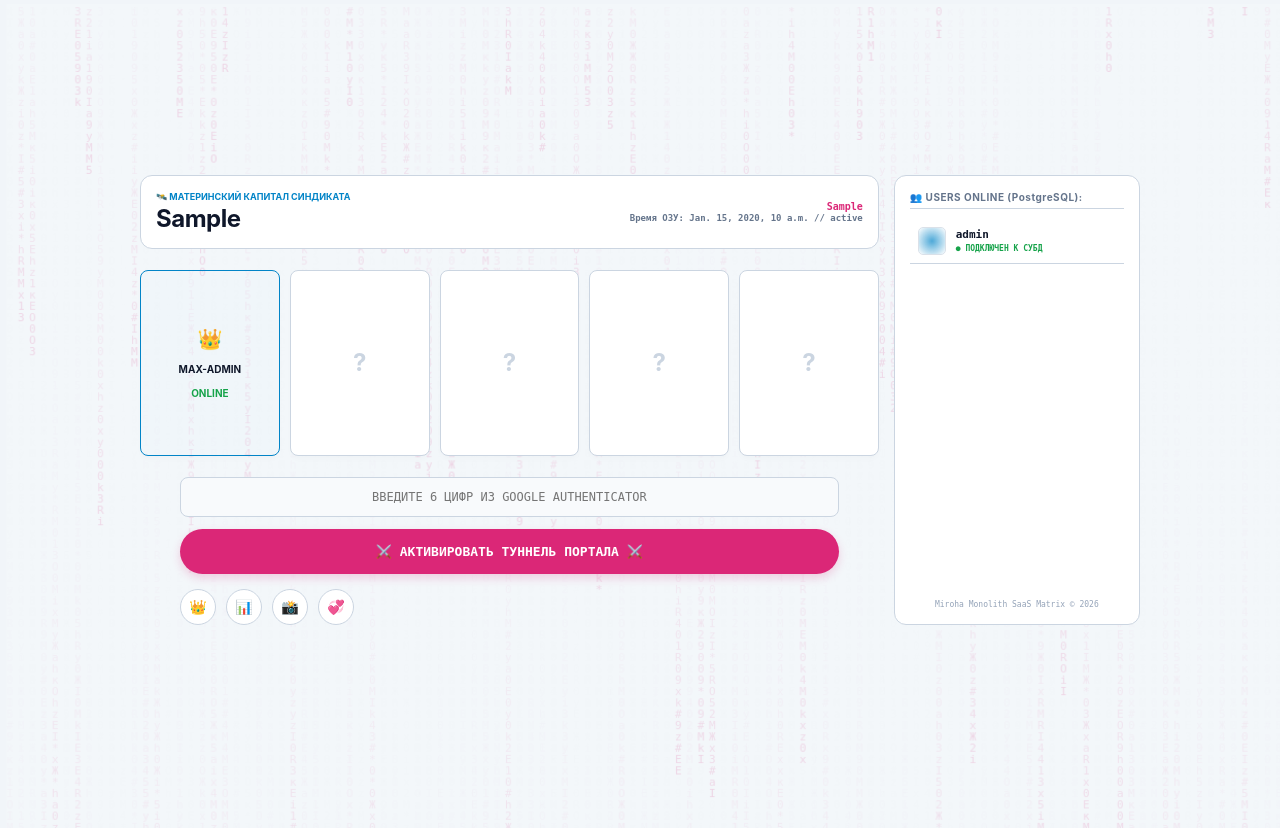
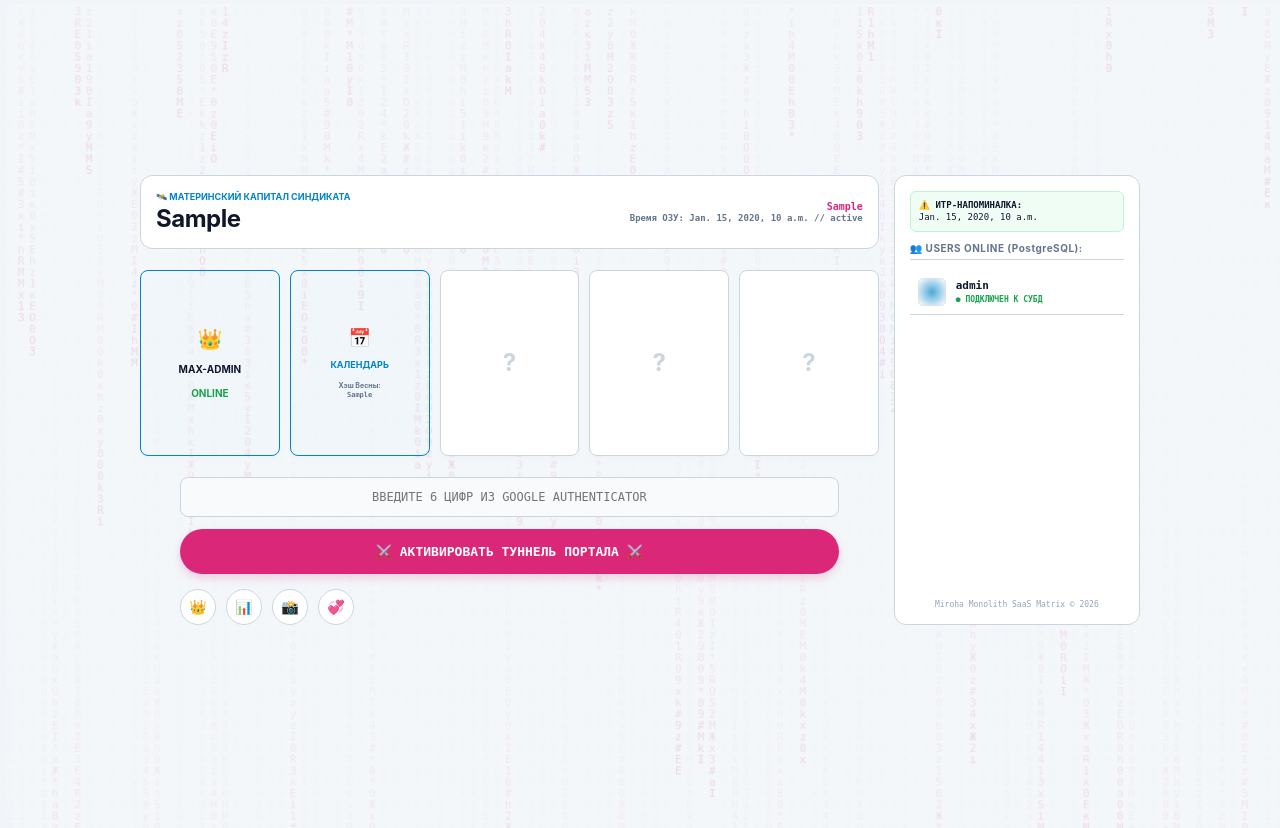
Before and after one commit to Maxim71/familymiro-core, a Django app: template templates/storage_control/miro_monolith.html in a window 1280 px wide; the page is wider, and only the part inside the window is pictured. Run offline with Django 5.2, Linux system fonts and the light colour scheme; the template is opened without the code that fills it: most values are stand-ins (such as "Sample title", 1, 10 or a date in 2020); parts of the project's set-up code (start-up, migrations or seed data) failed here and were passed over.

Commit message:
Miroha Monolith Heritage 68.0 - Внедрен зашифрованный бинарный календарь весенних дат и напоминалок дней рождения коллег

```diff
--- a/storage_control/templates/storage_control/miro_monolith.html
+++ b/storage_control/templates/storage_control/miro_monolith.html
@@ -4,11 +4,10 @@
 <head>
     <meta charset="UTF-8">
     <meta name="viewport" content="width=device-width, initial-scale=1.0">
-    <title>Miroha Monolith // Heritage AI Weather</title>
+    <title>Miroha Monolith // Binary Calendar Core</title>
     <link rel="stylesheet" href="{% static 'storage_control/css/legion_material3.css' %}?v=65_final">
 </head>
 <body data-season="{{ current_season }}">
-<!-- 🌌 ХОЛСТ СЕЗОННОЙ ИИ-ПОГОДЫ РОБОТА-ЕЖИКА -->
 <canvas id="cyber_rain_canvas"></canvas>
 
 <div class="lobby-frame">
@@ -24,11 +23,18 @@
             </div>
         </div>
 
+        <!-- 🃏 ПЯТЬ ЦЕНТРАЛЬНЫХ СЛОТОВ ПРАВ И ПЕРЕМЕЩЕНИЙ КЛИЕНТОВ -->
         <div class="slots-grid">
             <div class="slot-card active" style="font-size:10px; text-align:center; padding:5px;">
                 <span style="font-size:20px;">👑</span><br><b style="color:var(--lobby-text);">MAX-ADMIN</b><br><span style="color:var(--lobby-green);">ONLINE</span>
             </div>
-            <div class="slot-card">?</div>
+
+            <!-- ⚡ АКТИВИРОВАН ВТОРОЙ СЛОТ: ЖИВОЙ БИНАРНЫЙ КАЛЕНДАРЬ МАКСИМА -->
+            <div class="slot-card active" style="font-size:9px; text-align:center; padding:4px; border-color:var(--google-green);">
+                <span style="font-size:18px;">📅</span><br><b style="color:var(--google-green);">КАЛЕНДАРЬ</b><br>
+                <span style="color:#64748b; font-size:7px;">Хэш Весны:<br><code>{{ spring_hex_view }}</code></span>
+            </div>
+
             <div class="slot-card">?</div>
             <div class="slot-card">?</div>
             <div class="slot-card">?</div>
@@ -46,7 +52,13 @@
         </div>
     </div>
 
+    <!-- 👥 ПРАВАЯ ВЕРТИКАЛЬНАЯ ПАНЕЛЬ: USERS И ЖИВАЯ НАПОМИНАЛКА ЕЖИКА -->
     <div class="right-sidebar">
+        <!-- ВСПЛЫВАЮЩИЙ ИИ-ЛОГ НАПОМИНАЛОК ИЗ БИНАРНОГО КАНАЛА -->
+        <div style="background:#f0fdf4; border:1px solid #bbf7d0; padding:8px; border-radius:6px; font-size:9px; color:var(--google-green); font-family:monospace; margin-bottom:10px; line-height:1.3;">
+            ⚠️ <b>ИТР-НАПОМИНАЛКА:</b><br>{{ birthday_alert_msg }}
+        </div>
+
         <div style="font-size:10px; font-weight:bold; color:#64748b; margin-bottom:10px; letter-spacing:0.5px; border-bottom:1px solid var(--lobby-border); padding-bottom:5px;">👥 USERS ONLINE (PostgreSQL):</div>
         <div style="flex-grow:1; overflow-y:auto;">
             {% for role in roles %}
```
Also changed, not shown: storage_control/views.py (+11 -0 lines).
